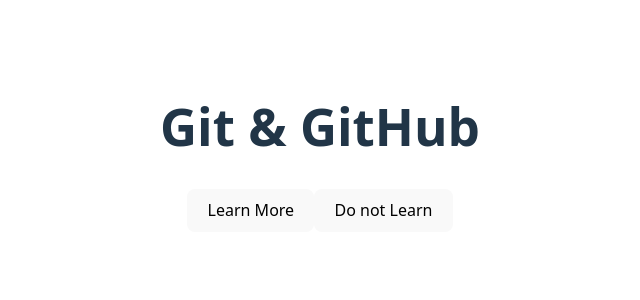
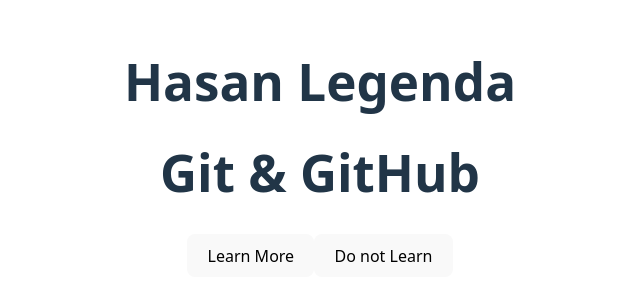
Before and after one commit to zmirumar/react-q, a React (Vite) app: page / in a window 1280 px wide. Shown: the part 252-552 px from the top of the page, without its empty margins (320-960 px from the left). Built offline with nearby package versions, Linux system fonts and the light colour scheme.

Commit message:
Hasan Legend is added

```diff
--- a/src/App.tsx
+++ b/src/App.tsx
@@ -1,19 +1,20 @@
-import './App.css'
+import "./App.css";
+import Hasan from "./components/Hasan";
 
 function App() {
-
   const Learn = () => {
-    alert('Hello Git & GitHub')
-    console.log('Hello Git & GitHub')
-  }
+    alert("Hello Git & GitHub");
+    console.log("Hello Git & GitHub");
+  };
 
   return (
     <div>
+      <Hasan />
       <h1>Git & GitHub</h1>
       <button onClick={Learn}>Learn More</button>
       <button>Do not Learn</button>
     </div>
-  )
+  );
 }
 
-export default App
+export default App;
--- /dev/null
+++ b/src/components/Hasan.tsx
@@ -0,0 +1,9 @@
+function Hasan() {
+  return (
+    <div>
+      <h1>Hasan Legenda</h1>
+    </div>
+  );
+}
+
+export default Hasan;
```
